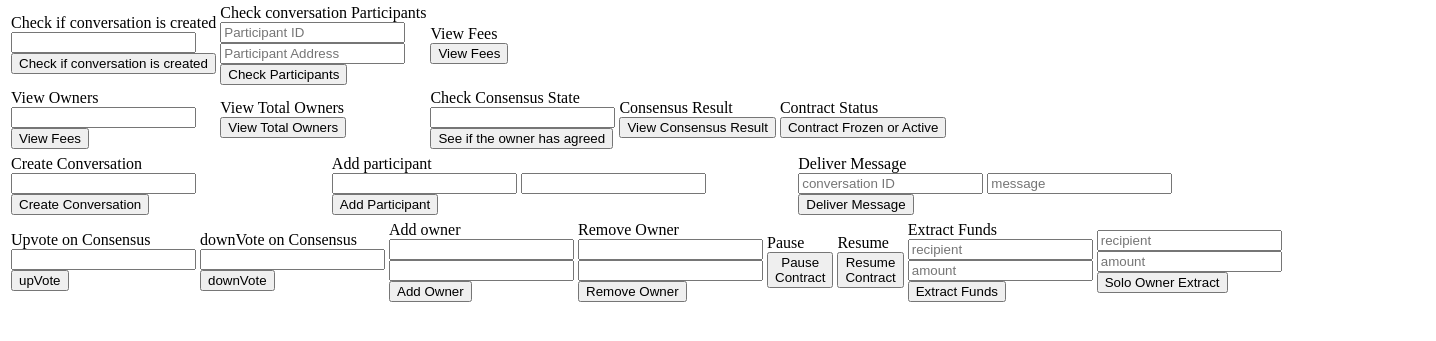
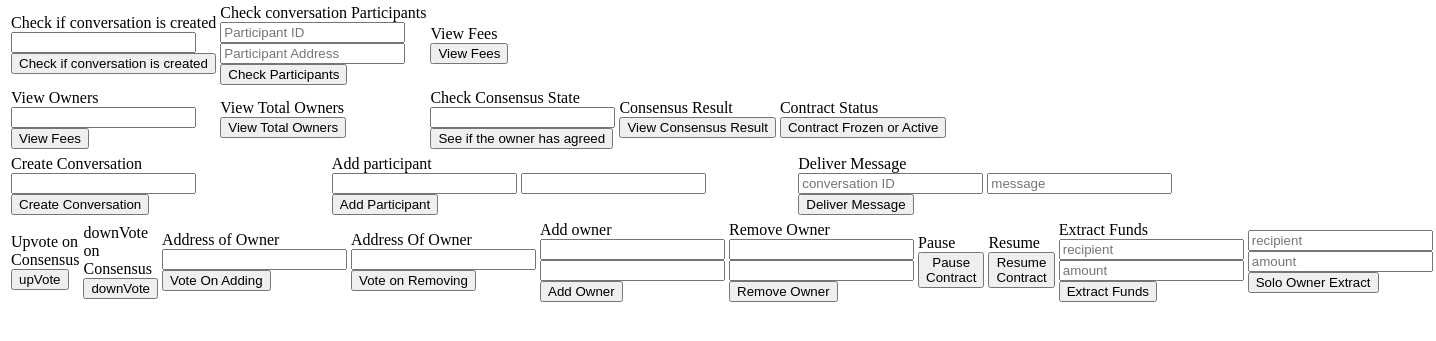
Before and after one commit to cheezBiz/lager_CDN, a plain HTML site: page index.html in a window 1280 px wide. Shown: the part 79-420 px from the top of the page, 1436 px wide, since content can reach past the window. Drawn offline with Linux system fonts and the light colour scheme; a script that the page names is missing.

Commit message:
Update index.html

```diff
--- a/index.html
+++ b/index.html
@@ -89,7 +89,7 @@
         </tr>
     </table>
 
-    <!-- ===== State View Functions ===== -->
+    <!-- ===== State Write Functions ===== -->
     <table id="state_write_functions">
 
       <tr>
@@ -128,12 +128,12 @@
     <table id="owner_state_write_functions">
       <tr>
 
-         <!-- Vote -->
+
+         <!-- Vote On Consensus -->
+
+         <!-- =============================================== -->
          <td>
             <label>Upvote on Consensus</label><br>
-            <!--client side check required here, also pass a bool
-            and not a string to RPC -->
-            <input type="text" id="upVote">
             <button onclick="upVoteConsensus()">
                upVote
             </button>
@@ -141,13 +141,28 @@
 
          <td>
             <label>downVote on Consensus</label><br>
-            <!--client side check required here, also pass a bool
-            and not a string to RPC -->
-            <input type="text" id="downVote">
             <button onclick="downVoteConsensus()">
                downVote
             </button>
          </td>
+
+         <!-- =============================================== -->
+
+         <!-- Vote on Adding an Owner-->
+         <td>
+            <label>Address of Owner</label>
+            <input type="text" id="agreeOnAddition">
+            <button onclick="AgreeOnAdding_Leader()">Vote On Adding</button>
+         </td>
+
+         <!-- Vote on Removing an Owner-->
+         <td>
+            <label>Address Of Owner</label>
+            <input type="text" id="disagreeOnAddition">
+            <button onclick="DisagreeOnAdding_Leader()">Vote on Removing</button>
+         </td>
+
+         <!-- =============================================== -->
 
          <!-- Add Owner -->
          <td>
```
